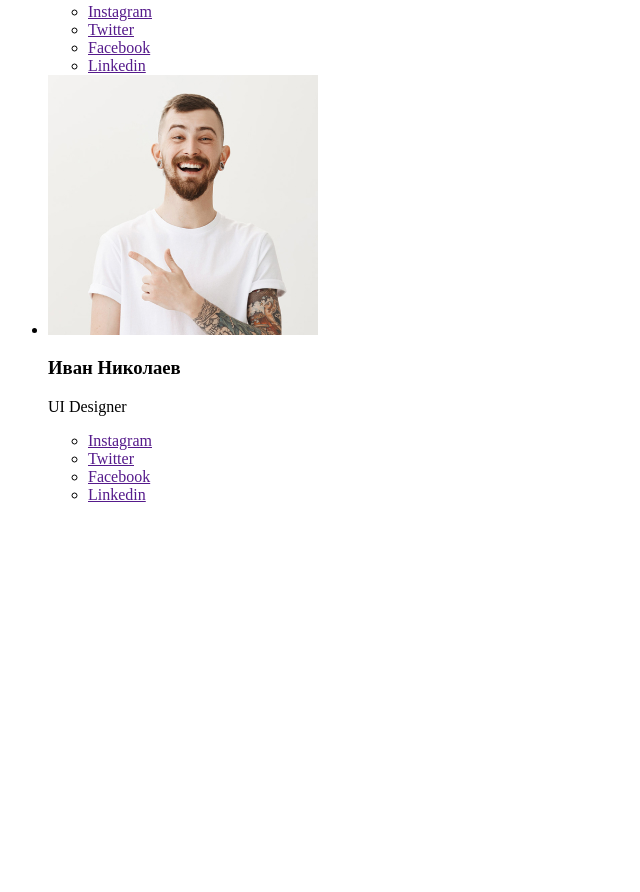
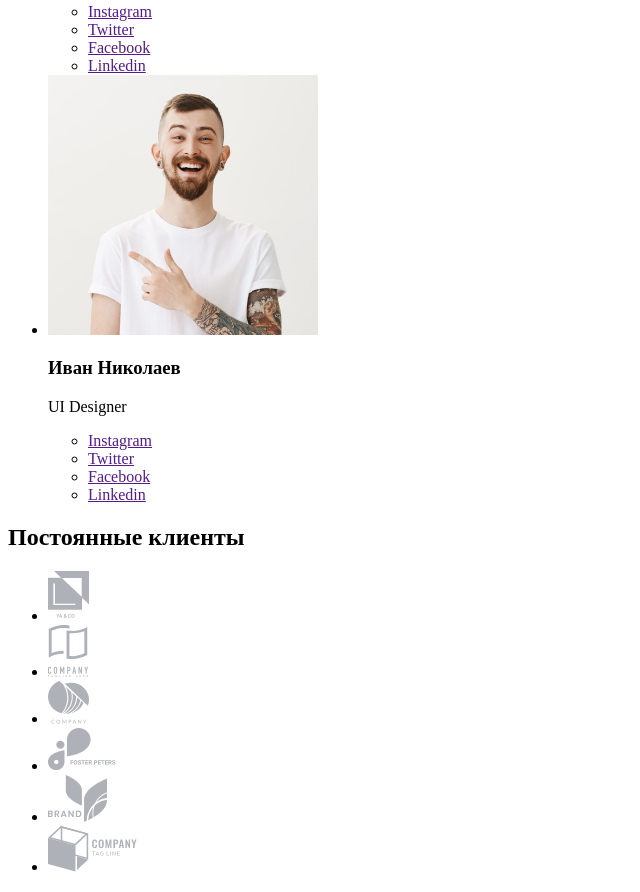
Before and after one commit to RavenVor/goit-markup-hw-01, a plain HTML site: page index.html in a window 1280 px wide. Shown: the part 2948-3840 px from the top of the page, without its empty margins (0-640 px from the left). Before the commit the page ends 3468 px from the top, so only its background shows below. Drawn offline with Linux system fonts and the light colour scheme.

Commit message:
Додає секцію Постійні клієнти

```diff
--- a/index.html
+++ b/index.html
@@ -183,6 +183,41 @@
           </li>
         </ul>
       </section>
+
+      <!-- Постійні клієнти -->
+      <h2>Постоянные клиенты</h2>
+      <ul>
+        <li>
+          <a href="">
+            <img src="./img/regular-customers/company-1.svg" alt="Компания 1" />
+          </a>
+        </li>
+        <li>
+          <a href="">
+            <img src="./img/regular-customers/company-2.svg" alt="Компания 2" />
+          </a>
+        </li>
+        <li>
+          <a href="">
+            <img src="./img/regular-customers/company-3.svg" alt="Компания 3" />
+          </a>
+        </li>
+        <li>
+          <a href="">
+            <img src="./img/regular-customers/company-4.svg" alt="Компания 4" />
+          </a>
+        </li>
+        <li>
+          <a href="">
+            <img src="./img/regular-customers/company-5.svg" alt="Компания 5" />
+          </a>
+        </li>
+        <li>
+          <a href="">
+            <img src="./img/regular-customers/company-6.svg" alt="Компания 6" />
+          </a>
+        </li>
+      </ul>
     </main>
   </body>
 </html>
```
